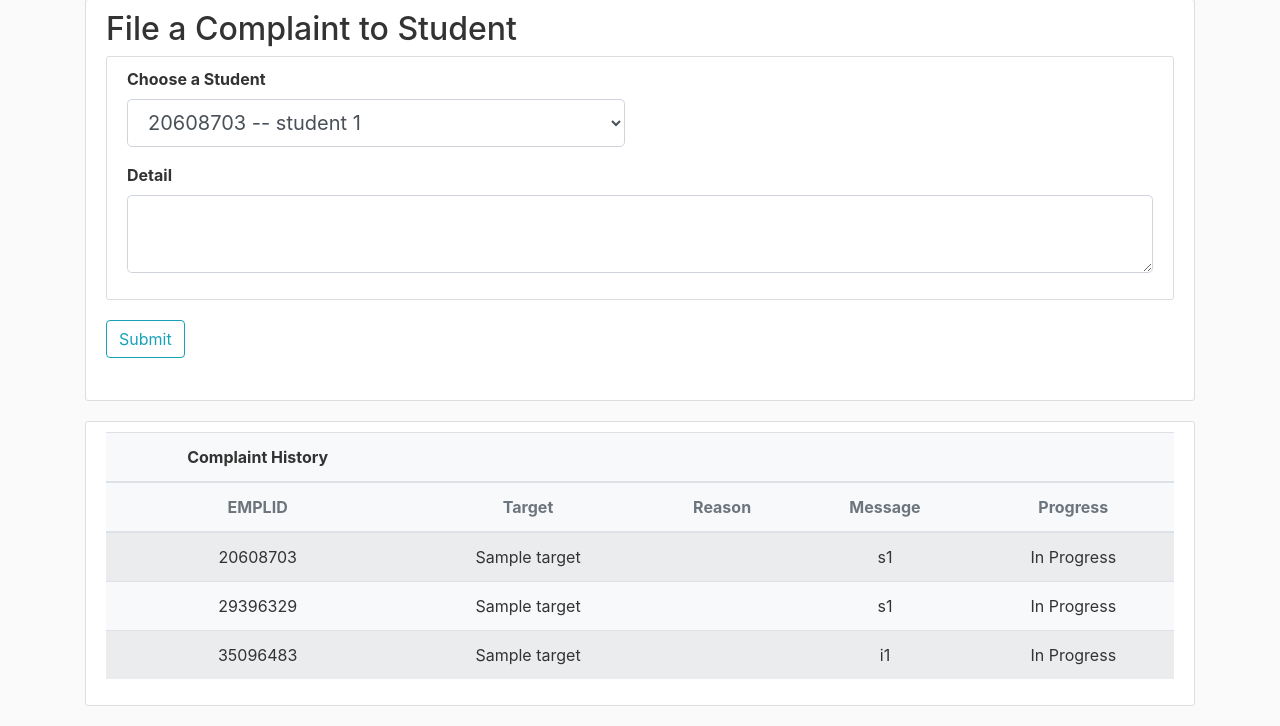
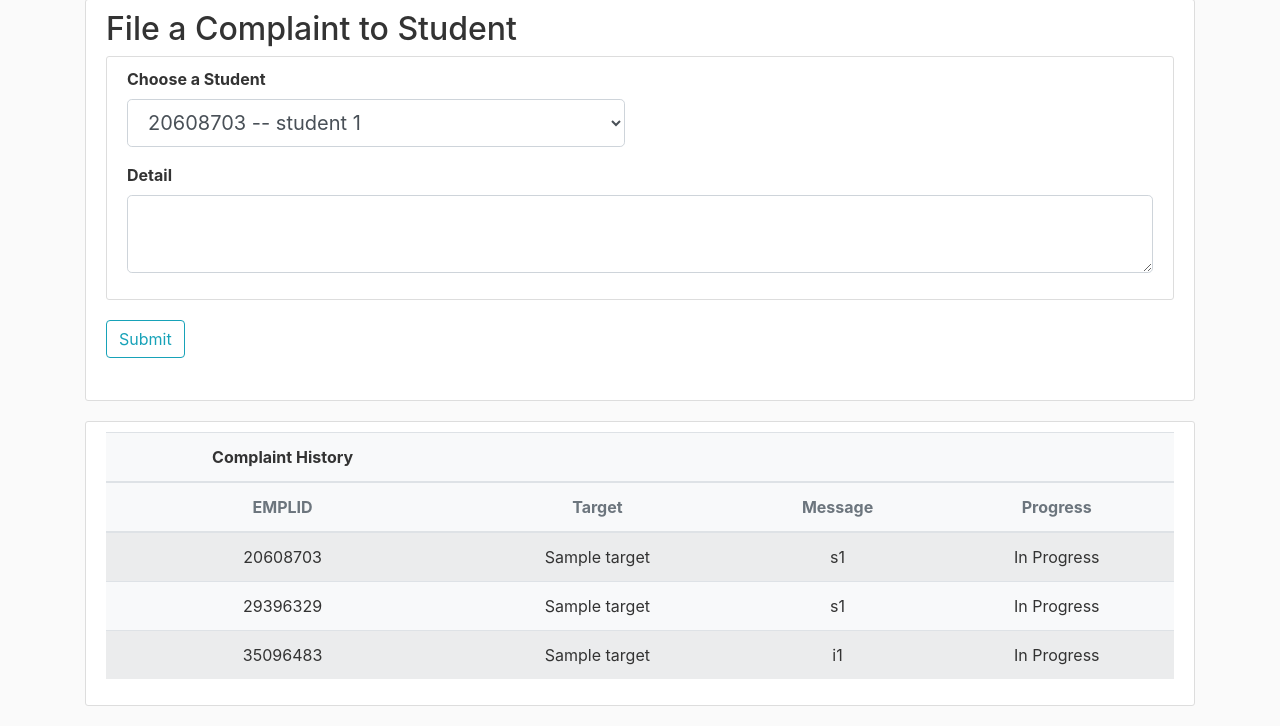
Before and after one commit to zwen000/CunyZero, a Flask app: template cunyzero/templates/instructor_complaint.html in a window 1280 px wide. Shown: the part 81-807 px from the top of the page. Run offline with Flask 2, Linux system fonts and the light colour scheme; data comes from the database, SQL or seed files in the repository; tables that the repository leaves empty hold one stand-in row (values such as "Sample post"); the template is opened without the code that fills it: values that come from a table or form of the project are taken from there, most other values are stand-ins (such as "Sample title", 1, 10 or a date in 2020); some libraries are stand-ins or nearby versions.

Commit message:
Small change

```diff
--- a/cunyzero/templates/instructor_complaint.html
+++ b/cunyzero/templates/instructor_complaint.html
@@ -52,12 +52,10 @@
                 <th> </th>
                 <th> </th>
                 <th> </th>
-                <th> </th>
             </tr>
             <tr class="thead-secondary text-muted">
                 <th>EMPLID</th>
                 <th>Target</th>
-                <th>Reason</th>
                 <th>Message</th>
                 <th>Progress</th>
             </tr>
@@ -67,7 +65,6 @@
                 <tr>
                     <td>{{ complaint.targetId }}</td>
                     <td>{{ targets[complaint.targetId] }}</td>
-                    <td>{{ complaint.reason }}</td>
                     <td>{{ complaint.message[:10] + "..." if complaint.message|length >10 else complaint.message }}</td>
                     {% if complaint.processed %}
                         <td>Done</td>
```
